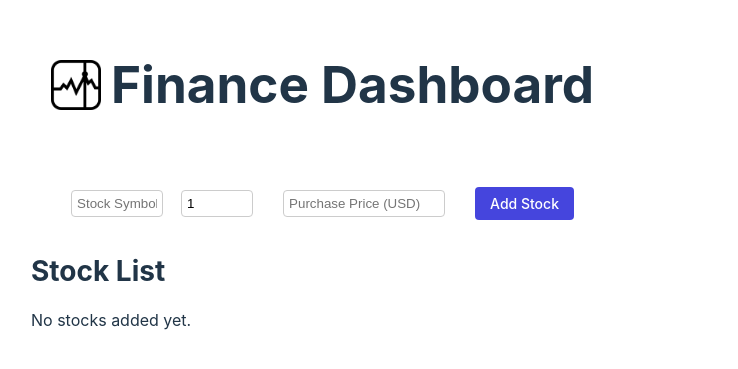
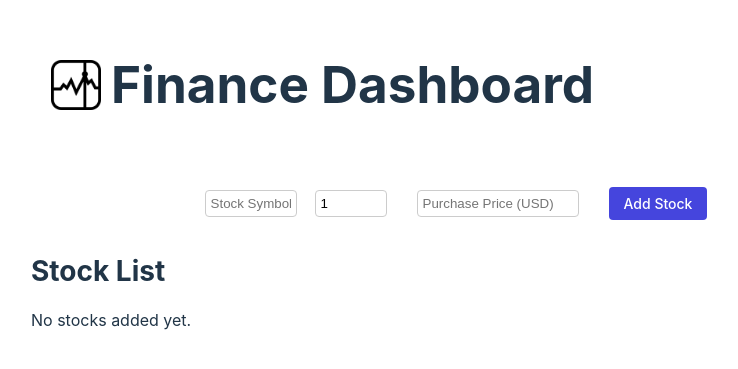
Before and after one commit to jayelinjiaqi/capstone-jayelin-se100, a React (Vite) app: page / in a window 1280 px wide. Shown: the part 225-594 px from the top of the page, without its empty margins (169-907 px from the left). Built offline with nearby package versions, Linux system fonts and the light colour scheme.

Commit message:
app.css add min-width

```diff
--- a/src/App.css
+++ b/src/App.css
@@ -1,5 +1,6 @@
 .container {
   max-width: 1200px;
+  min-width: 850px;
   margin: auto;
   text-align: center;
   padding: 200px;
```
